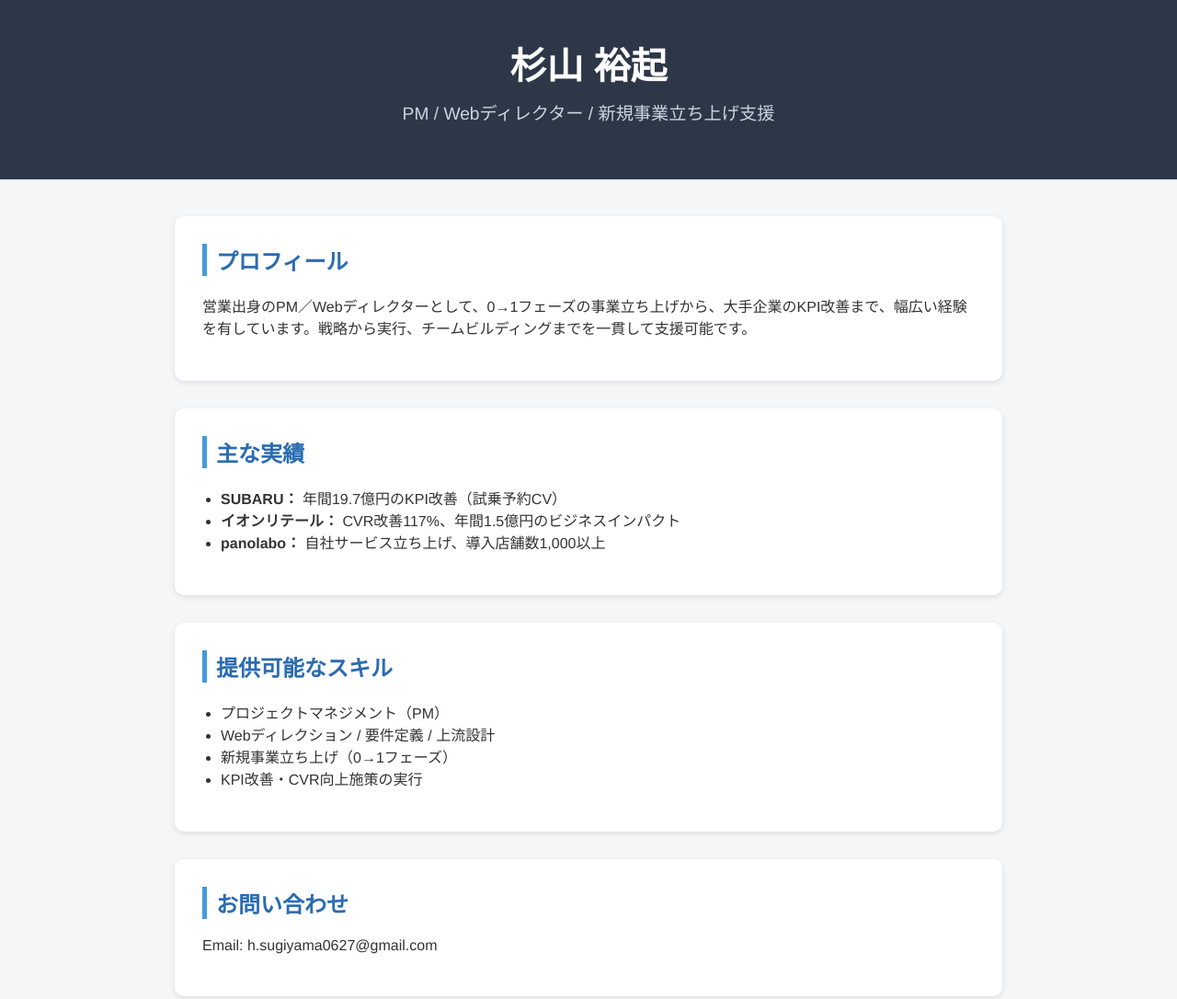
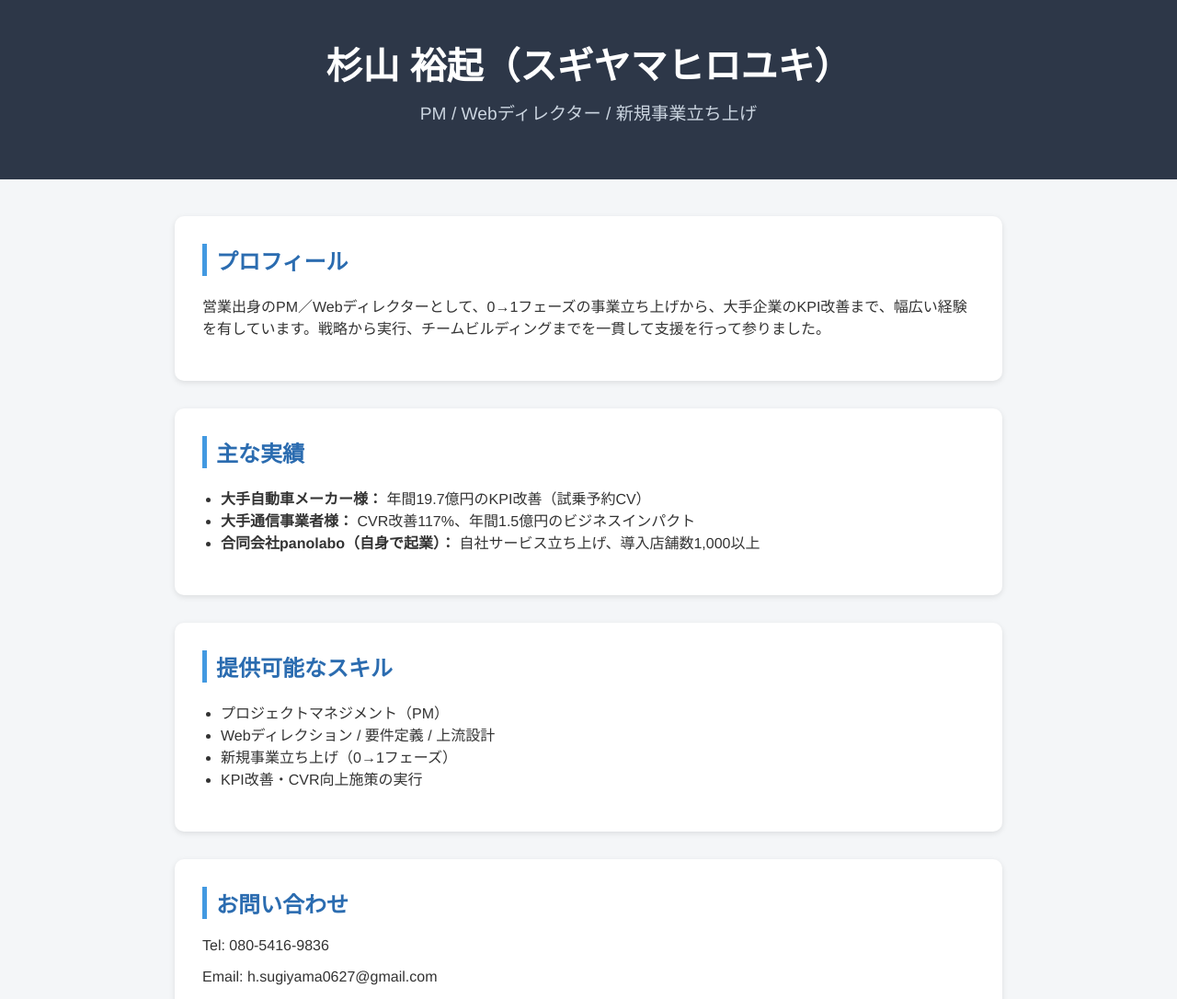
Before and after one commit to hsugiyama0627/sugiyamahiroyuki.github.io, a plain HTML site: page index.html in a window 1280 px wide. Shown: the top 1086 px of the page at 92% size. Drawn offline with Linux system fonts and the light colour scheme.

Commit message:
Update index.html

```diff
--- a/index.html
+++ b/index.html
@@ -2,7 +2,7 @@
 <html lang="ja">
 <head>
   <meta charset="UTF-8">
-  <title>杉山 裕起 | ポートフォリオ</title>
+  <title>杉山 裕起（スギヤマヒロユキ） | ポートフォリオ</title>
   <meta name="viewport" content="width=device-width, initial-scale=1.0">
   <style>
     body {
@@ -59,22 +59,22 @@
 </head>
 <body>
   <header>
-    <h1>杉山 裕起</h1>
-    <p>PM / Webディレクター / 新規事業立ち上げ支援</p>
+    <h1>杉山 裕起（スギヤマヒロユキ）</h1>
+    <p>PM / Webディレクター / 新規事業立ち上げ</p>
   </header>
 
   <main>
     <section>
       <h2>プロフィール</h2>
-      <p>営業出身のPM／Webディレクターとして、0→1フェーズの事業立ち上げから、大手企業のKPI改善まで、幅広い経験を有しています。戦略から実行、チームビルディングまでを一貫して支援可能です。</p>
+      <p>営業出身のPM／Webディレクターとして、0→1フェーズの事業立ち上げから、大手企業のKPI改善まで、幅広い経験を有しています。戦略から実行、チームビルディングまでを一貫して支援を行って参りました。</p>
     </section>
 
     <section>
       <h2>主な実績</h2>
       <ul>
-        <li><strong>SUBARU：</strong> 年間19.7億円のKPI改善（試乗予約CV）</li>
-        <li><strong>イオンリテール：</strong> CVR改善117%、年間1.5億円のビジネスインパクト</li>
-        <li><strong>panolabo：</strong> 自社サービス立ち上げ、導入店舗数1,000以上</li>
+        <li><strong>大手自動車メーカー様：</strong> 年間19.7億円のKPI改善（試乗予約CV）</li>
+        <li><strong>大手通信事業者様：</strong> CVR改善117%、年間1.5億円のビジネスインパクト</li>
+        <li><strong>合同会社panolabo（自身で起業）：</strong> 自社サービス立ち上げ、導入店舗数1,000以上</li>
       </ul>
     </section>
 
@@ -90,6 +90,7 @@
 
     <section>
       <h2>お問い合わせ</h2>
+      <p>Tel: 080-5416-9836</p>
       <p>Email: h.sugiyama0627@gmail.com</p>
     </section>
   </main>
```
